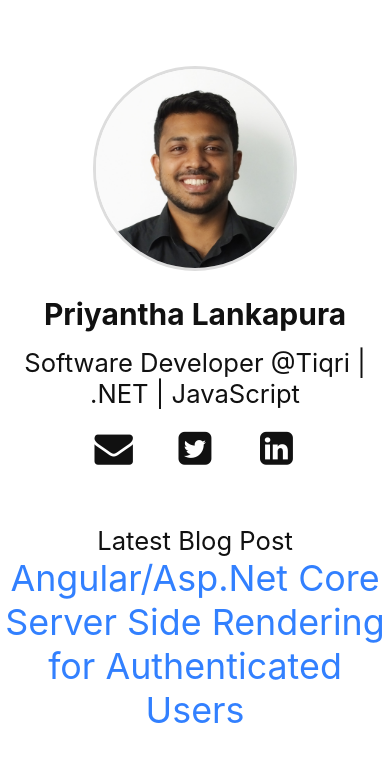
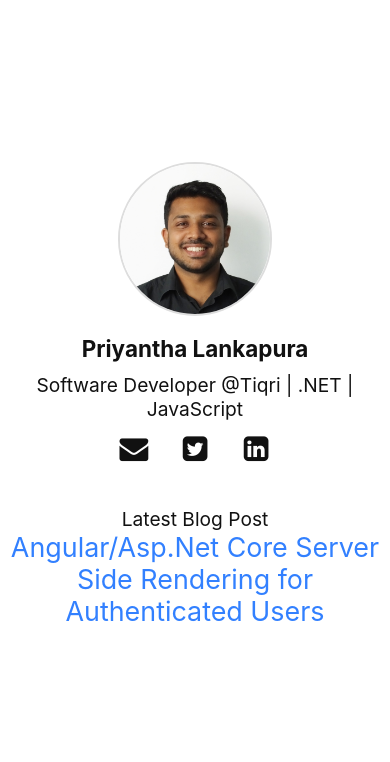
Before and after one commit to lankaapura/lankapura.net, a Jekyll site: the page built from index.html, in a window 390 px wide. Shown: the top 762 px of the page. Built offline with Jekyll 4.4.1, drawn with Linux system fonts in a browser that asks for light colours; nearby versions of some CDN libraries; the list of posts is cut into pages by our own code.

Commit message:
remove extra media query

```diff
--- a/_sass/home.scss
+++ b/_sass/home.scss
@@ -61,11 +61,7 @@ a {
 	top: 0;
 
 	@media screen and (max-width: 500px) {
-		zoom: 1.6;
-	}
-
-	@media screen and (max-width: 300px) {
-		zoom: 1.4;
+		zoom: 1.2;
 	}
 
 	.author__name, .author__bio{
```
